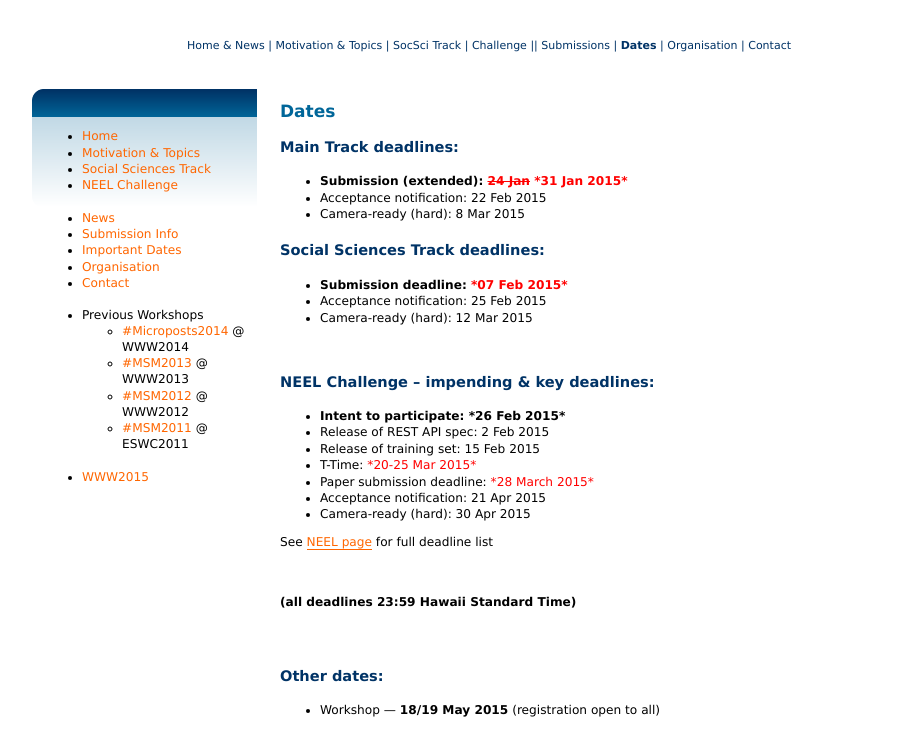
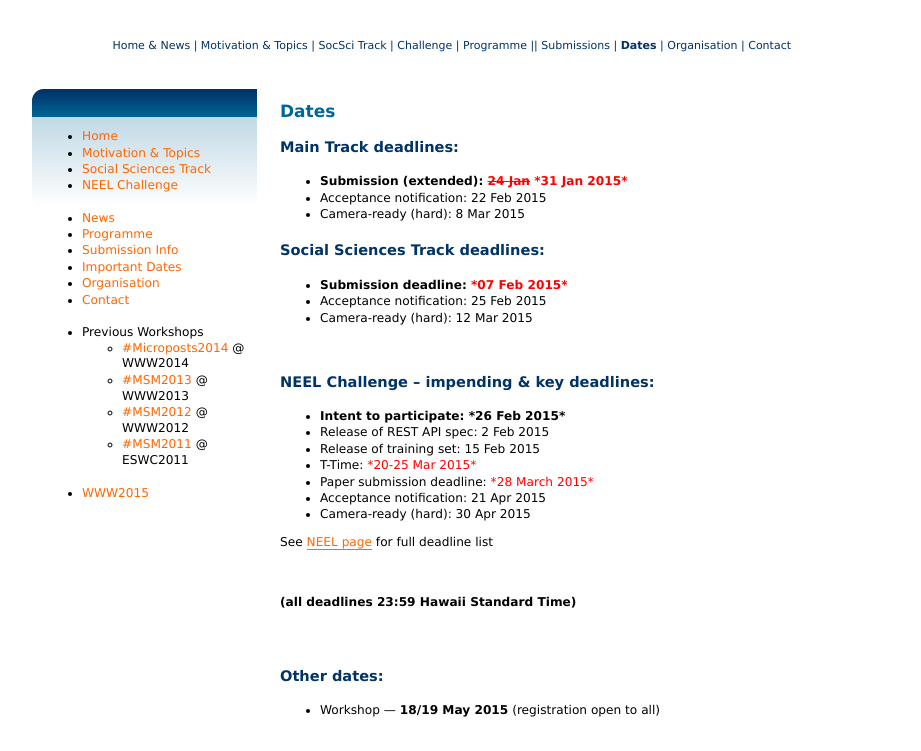
Before and after one commit to msm-orgcom/microposts2015, a plain HTML site: page deadlines.html in a window 1280 px wide. Shown: the part 101-852 px from the top of the page, without its empty margins (217-1138 px from the left). Drawn offline with Linux system fonts and the light colour scheme.

Commit message:
Update deadlines.html

```diff
--- a/deadlines.html
+++ b/deadlines.html
@@ -65,7 +65,7 @@
         <div id="wrapper">
             <div id="Layer4">
                 <div id="Layer2">
-                    <h2 id="head2"><a href="index.html">Home &amp; News</a> | <a href="motivation.html">Motivation &amp; Topics</a> | <a href="socsci_track.html">SocSci Track</a> | <a href="challenge/index.html">Challenge</a> <!-- | <a href="programme.html">Programme</a --> || <a href="submission_info.html">Submissions</a> | <!-- a href="deadlines.html" --><b>Dates</b><!--/a --> | <a href="organisation.html">Organisation</a> | <a href="contact.html">Contact</a></h2>
+                    <h2 id="head2"><a href="index.html">Home &amp; News</a> | <a href="motivation.html">Motivation &amp; Topics</a> | <a href="socsci_track.html">SocSci Track</a> | <a href="challenge/index.html">Challenge</a> | <a href="programme.html">Programme</a> || <a href="submission_info.html">Submissions</a> | <!-- a href="deadlines.html" --><b>Dates</b><!--/a --> | <a href="organisation.html">Organisation</a> | <a href="contact.html">Contact</a></h2>
                 </div>
                 <div id="Layer5">
                     <div align="left">
@@ -98,7 +98,7 @@
                                         <li><a href="challenge/index.html">NEEL Challenge</a></li>
                                         <br />
                                         <li><a href="index.html#news">News</a></li>
-                                        <!-- li><a href="programme.html">Programme</a></li -->
+                                        <li><a href="programme.html">Programme</a></li>
                                         <li><a href="submission_info.html">Submission Info</a></li>
                                         <li><a href="deadlines.html">Important Dates</a></li>
                                         <li><a href="organisation.html">Organisation</a></li>
```
